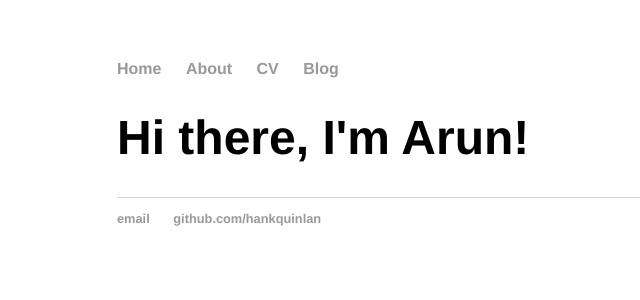
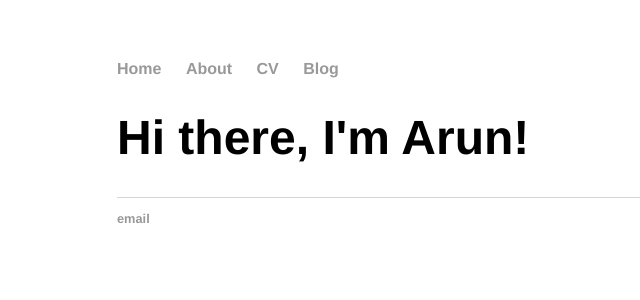
Before and after one commit to arunsubk/arunsubk.github.io, a Jekyll site: the page built from index.html, in a window 1280 px wide. Shown: the top 300 px of the page, without its empty margins (75-715 px from the left). Built offline with Jekyll 4.4.1, drawn with Linux system fonts in a browser that asks for light colours; part of the change alters nothing that is shown.

Commit message:
Update default.html
Changed email id.

```diff
--- a/_layouts/default.html
+++ b/_layouts/default.html
@@ -21,8 +21,8 @@
 			</div><!-- /.container -->
 			<footer>
 	    		<ul>
-	        		<li><a href="mailto:hankquinlanhub@gmail.com">email</a></li>
-	        		<li><a href="https://github.com/hankquinlan">github.com/hankquinlan</a></li>
+	        		<li><a href="mailto:arun.sub.kumar@gmail.com">email</a></li>
+	        		<!--<li><a href="https://github.com/hankquinlan">github.com/hankquinlan</a></li>-->
 				</ul>
 			</footer>
 		</body>
```
